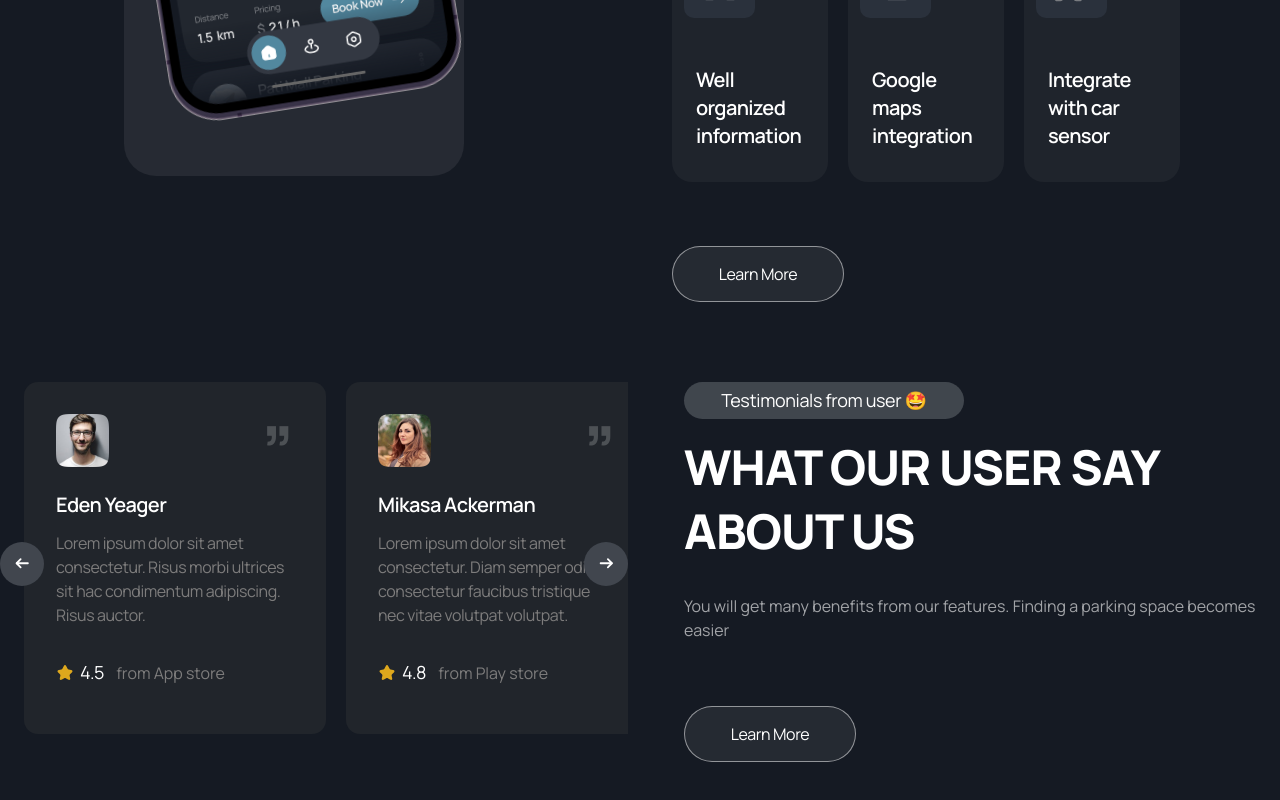
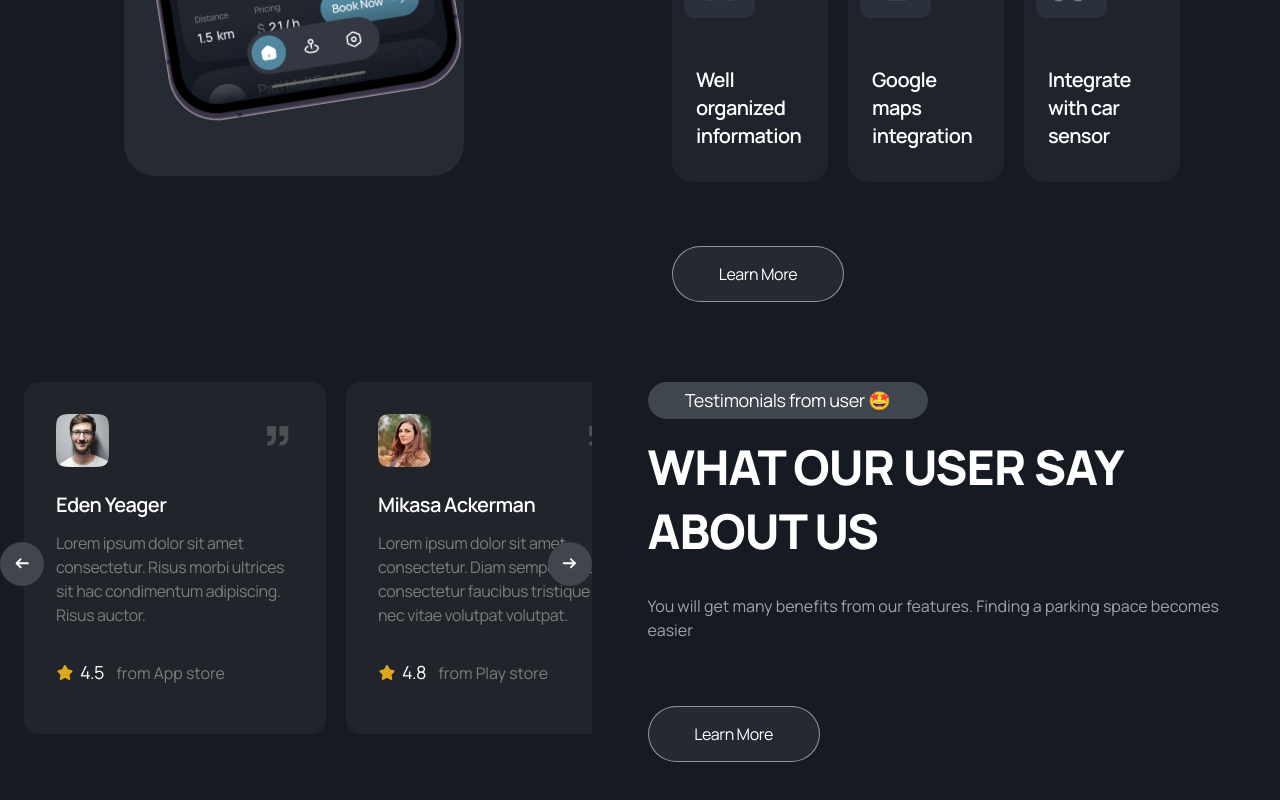
Before and after one commit to developer-anil-magar/Digipark, a Next.js app: page / in a window 1280 px wide. Shown: the part 2003-2803 px from the top of the page. Built offline with nearby package versions, Linux system fonts and the light colour scheme.

Commit message:
some fixes for making carousel reusable

```diff
--- a/app/globals.css
+++ b/app/globals.css
@@ -12,6 +12,18 @@ body {
   background-color: #151a23;
   scroll-behavior: smooth;
   height: 100%;
+}
+
+.carousel-scrollbar {
+  scroll-behavior: smooth;
+}
+
+.carousel-scrollbar::-webkit-scrollbar {
+  width: 5px;
+}
+
+.carousel-scrollbar::-webkit-scrollbar-track {
+  background: transparent;
 }
 
 @layer components {
--- a/components/Carousel.jsx
+++ b/components/Carousel.jsx
@@ -1,18 +1,15 @@
 /* eslint-disable react-hooks/exhaustive-deps */
 'use client';
 
-import { useState, useRef, useEffect } from 'react';
+import { useState, useRef, useEffect, forwardRef } from 'react';
 
 import Image from 'next/image';
 import { ArrowLeft, ArrowRight } from '@/public';
-import { TestimonialCard } from '.';
-import { testimonials } from '@/constants';
 
-const Carousel = () => {
+const Carousel = ({ children, cardRef }) => {
   const maxScrollWidth = useRef(0);
   const [currentIndex, setCurrentIndex] = useState(0);
   const carousel = useRef(null);
-  const cardRef = useRef(null);
   const slideDistance = cardRef.current ? cardRef.current.clientWidth + 20 : 0;
 
   const movePrev = () => {
@@ -43,18 +40,11 @@ const Carousel = () => {
   }, []);
 
   return (
-    <article className="relative w-full xl:w-1/2">
+    <section className="relative w-full">
       <div
-        className=" flex gap-5 overflow-x-scroll xl:pl-6 transition ease-linear duration-[duration-2000ms] w-full"
+        className=" flex gap-5 overflow-x-scroll xl:pl-6 w-full carousel-scrollbar"
         ref={carousel}>
-        {testimonials.map((testimonial) => (
-          <div
-            ref={cardRef}
-            key={testimonial.id}
-            className="transition-all ease-linear duration-[duration-2000ms]">
-            <TestimonialCard {...testimonial} />
-          </div>
-        ))}
+        {children}
       </div>
       <div className="flex gap-10">
         <button
@@ -68,8 +58,8 @@ const Carousel = () => {
           <Image src={ArrowRight} alt="arrow left" width={17} height={17} />
         </button>
       </div>
-    </article>
+    </section>
   );
 };
 
-export default Carousel;
+export default forwardRef(Carousel);
--- a/components/TestimonialCard.jsx
+++ b/components/TestimonialCard.jsx
@@ -10,7 +10,7 @@ const TestimonialCard = ({
   ratingFrom,
 }) => {
   return (
-    <article className="w-full flex flex-col md:min-w-[302px] h-[352px] bg-black-3 p-8 rounded-14">
+    <article className="w-full flex flex-col min-w-[302px] h-[352px] bg-black-3 p-8 rounded-14">
       <div className="w-full relative">
         <Image src={profileImg} alt={name} width={53} height={53} />
         <h1 className="text-black-4 semibold-80 absolute -top-6 right-0">”</h1>
--- a/sections/Testimonial.jsx
+++ b/sections/Testimonial.jsx
@@ -1,9 +1,25 @@
-import { Carousel, SubHeader } from '@/components';
+'use client';
+import { useRef } from 'react';
+
+import { Carousel, SubHeader, TestimonialCard } from '@/components';
+import { testimonials } from '@/constants';
 
 const Testimonial = () => {
+  const cardRef = useRef(null);
   return (
     <section className="w-full flex flex-col lg:flex-row gap-14 pr-2 max-xl:px-6 lg:pr-6 py-20">
-      <Carousel />
+      <article className="w-full lg:w-[47.1%]">
+        <Carousel cardRef={cardRef}>
+          {testimonials.map((testimonial) => (
+            <div
+              ref={cardRef}
+              key={testimonial.id}
+              className="transition-all ease-linear duration-[duration-2000ms]">
+              <TestimonialCard {...testimonial} />
+            </div>
+          ))}
+        </Carousel>
+      </article>
       <article>
         <SubHeader title="Testimonials from user 🤩" />
         <h1 className="w-[90%] extrabold-48 text-white-1 mt-4">
```
